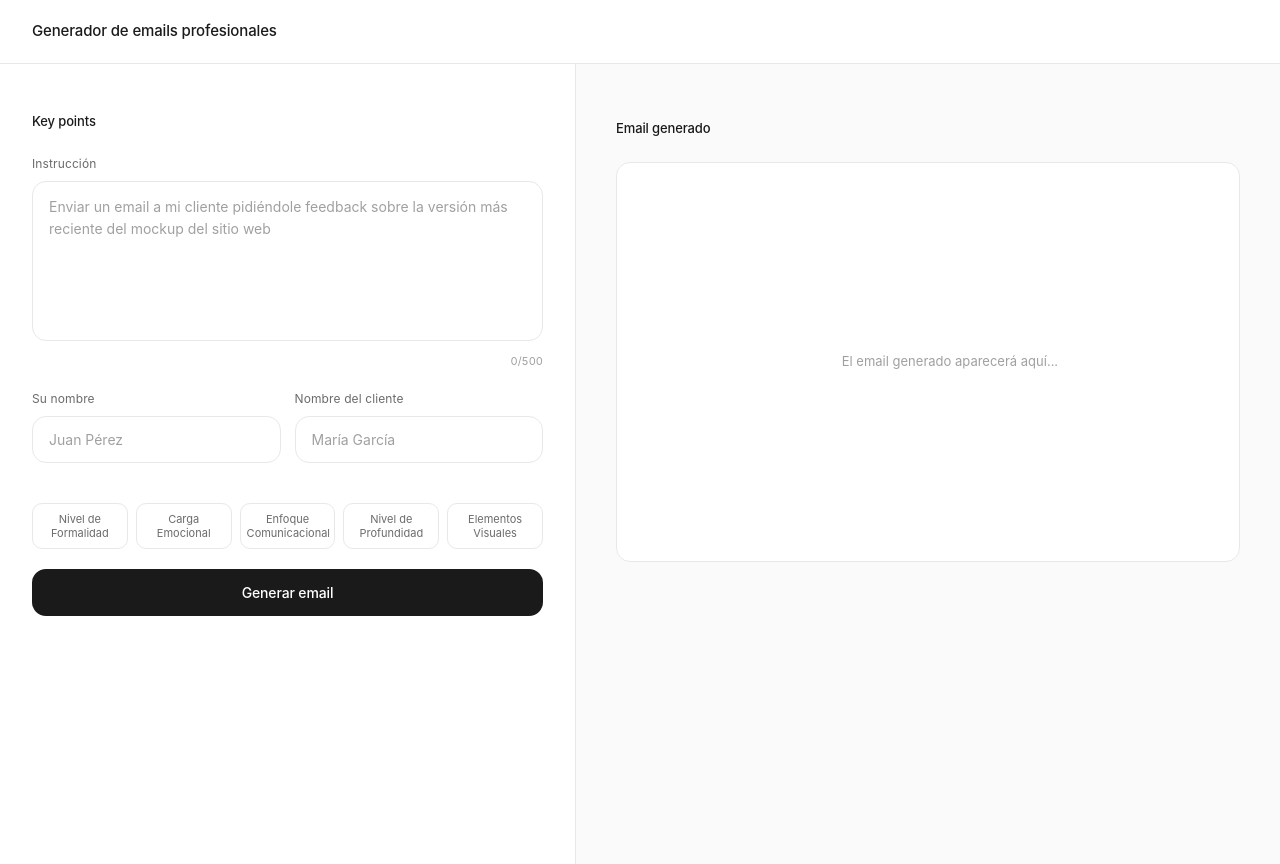
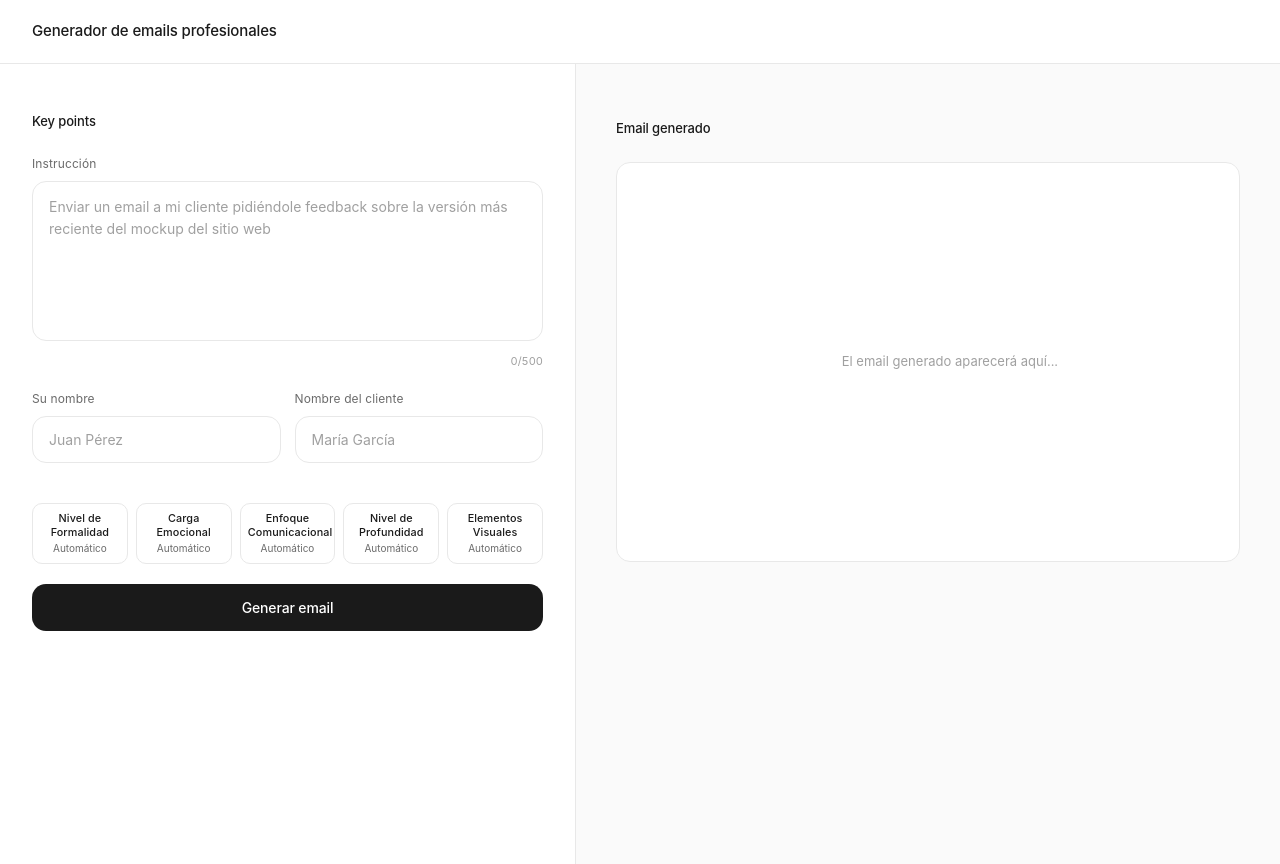
Before and after one commit to gonzalobh/orto, a plain HTML site: page index.html in a window 1280 px wide. Drawn offline with Linux system fonts and the light colour scheme.

Commit message:
Mejora filtros estratégicos con subtítulos y dropdown genérico

```diff
--- a/index.html
+++ b/index.html
@@ -147,7 +147,7 @@
       background: var(--bg-secondary);
       border: 1px solid var(--border-color);
       border-radius: 10px;
-      padding: 0.5rem 0.375rem;
+      padding: 0.5rem 0.45rem;
       font-size: 0.6875rem;
       line-height: 1.3;
       color: var(--text-secondary);
@@ -155,6 +155,22 @@
       text-align: center;
       cursor: pointer;
       transition: all 0.15s ease;
+    }
+
+    .strategy-title {
+      display: block;
+      color: var(--text-primary);
+      font-size: 0.675rem;
+      font-weight: 500;
+      letter-spacing: 0.01em;
+    }
+
+    .strategy-subtitle {
+      display: block;
+      margin-top: 0.18rem;
+      color: var(--text-secondary);
+      font-size: 0.625rem;
+      font-weight: 400;
     }
 
     .strategy-btn:hover,
@@ -607,17 +623,22 @@
 
           <div class="strategy-controls" aria-label="Controles estratégicos de comunicación">
             <div class="strategy-dropdown">
-              <button class="strategy-btn" type="button" data-profile="formalidad" aria-haspopup="true" aria-expanded="false" aria-controls="menuFormalidad">Nivel de Formalidad</button>
+              <button class="strategy-btn" type="button" data-profile="formalidad" aria-haspopup="true" aria-expanded="false" aria-controls="menuFormalidad">
+                <span class="strategy-title">Nivel de Formalidad</span>
+                <span class="strategy-subtitle" data-role="selected-value">Automático</span>
+              </button>
               <ul class="strategy-menu" id="menuFormalidad" role="menu" aria-label="Opciones de nivel de formalidad">
                 <li role="none"><button class="strategy-option selected" type="button" role="menuitemradio" aria-checked="true" data-profile="formalidad" data-value="Automático">Automático</button></li>
                 <li role="none"><button class="strategy-option" type="button" role="menuitemradio" aria-checked="false" data-profile="formalidad" data-value="Directo">Directo</button></li>
-                <li role="none"><button class="strategy-option" type="button" role="menuitemradio" aria-checked="false" data-profile="formalidad" data-value="Corporativo">Corporativo</button></li>
-                <li role="none"><button class="strategy-option" type="button" role="menuitemradio" aria-checked="false" data-profile="formalidad" data-value="Institucional">Institucional</button></li>
-                <li role="none"><button class="strategy-option" type="button" role="menuitemradio" aria-checked="false" data-profile="formalidad" data-value="Ejecutivo">Ejecutivo</button></li>
+                <li role="none"><button class="strategy-option" type="button" role="menuitemradio" aria-checked="false" data-profile="formalidad" data-value="Formal">Formal</button></li>
+                <li role="none"><button class="strategy-option" type="button" role="menuitemradio" aria-checked="false" data-profile="formalidad" data-value="Cercano">Cercano</button></li>
               </ul>
             </div>
             <div class="strategy-dropdown">
-              <button class="strategy-btn" type="button" data-profile="emocion" aria-haspopup="true" aria-expanded="false" aria-controls="menuEmocion">Carga Emocional</button>
+              <button class="strategy-btn" type="button" data-profile="emocion" aria-haspopup="true" aria-expanded="false" aria-controls="menuEmocion">
+                <span class="strategy-title">Carga Emocional</span>
+                <span class="strategy-subtitle" data-role="selected-value">Automático</span>
+              </button>
               <ul class="strategy-menu" id="menuEmocion" role="menu" aria-label="Opciones de carga emocional">
                 <li role="none"><button class="strategy-option selected" type="button" role="menuitemradio" aria-checked="true" data-profile="emocion" data-value="Automático">Automático</button></li>
                 <li role="none"><button class="strategy-option" type="button" role="menuitemradio" aria-checked="false" data-profile="emocion" data-value="Neutra">Neutra</button></li>
@@ -628,7 +649,10 @@
               </ul>
             </div>
             <div class="strategy-dropdown">
-              <button class="strategy-btn" type="button" data-profile="enfoque" aria-haspopup="true" aria-expanded="false" aria-controls="menuEnfoque">Enfoque Comunicacional</button>
+              <button class="strategy-btn" type="button" data-profile="enfoque" aria-haspopup="true" aria-expanded="false" aria-controls="menuEnfoque">
+                <span class="strategy-title">Enfoque Comunicacional</span>
+                <span class="strategy-subtitle" data-role="selected-value">Automático</span>
+              </button>
               <ul class="strategy-menu" id="menuEnfoque" role="menu" aria-label="Opciones de enfoque comunicacional">
                 <li role="none"><button class="strategy-option selected" type="button" role="menuitemradio" aria-checked="true" data-profile="enfoque" data-value="Automático">Automático</button></li>
                 <li role="none"><button class="strategy-option" type="button" role="menuitemradio" aria-checked="false" data-profile="enfoque" data-value="Informativo">Informativo</button></li>
@@ -639,9 +663,12 @@
               </ul>
             </div>
             <div class="strategy-dropdown">
-              <button class="strategy-btn" type="button" data-profile="profundidad" aria-haspopup="true" aria-expanded="false" aria-controls="menuProfundidad">Nivel de Profundidad</button>
+              <button class="strategy-btn" type="button" data-profile="profundidad" aria-haspopup="true" aria-expanded="false" aria-controls="menuProfundidad">
+                <span class="strategy-title">Nivel de Profundidad</span>
+                <span class="strategy-subtitle" data-role="selected-value">Automático</span>
+              </button>
               <ul class="strategy-menu" id="menuProfundidad" role="menu" aria-label="Opciones de nivel de profundidad">
-                <li role="none"><button class="strategy-option selected" type="button" role="menuitemradio" aria-checked="true" data-profile="profundidad" data-value="Automática">Automática</button></li>
+                <li role="none"><button class="strategy-option selected" type="button" role="menuitemradio" aria-checked="true" data-profile="profundidad" data-value="Automático">Automático</button></li>
                 <li role="none"><button class="strategy-option" type="button" role="menuitemradio" aria-checked="false" data-profile="profundidad" data-value="Breve">Breve</button></li>
                 <li role="none"><button class="strategy-option" type="button" role="menuitemradio" aria-checked="false" data-profile="profundidad" data-value="Estándar">Estándar</button></li>
                 <li role="none"><button class="strategy-option" type="button" role="menuitemradio" aria-checked="false" data-profile="profundidad" data-value="Detallado">Detallado</button></li>
@@ -649,7 +676,10 @@
               </ul>
             </div>
             <div class="strategy-dropdown">
-              <button class="strategy-btn" type="button" data-profile="visual" aria-haspopup="true" aria-expanded="false" aria-controls="menuVisual">Elementos Visuales</button>
+              <button class="strategy-btn" type="button" data-profile="visual" aria-haspopup="true" aria-expanded="false" aria-controls="menuVisual">
+                <span class="strategy-title">Elementos Visuales</span>
+                <span class="strategy-subtitle" data-role="selected-value">Automático</span>
+              </button>
               <ul class="strategy-menu" id="menuVisual" role="menu" aria-label="Opciones de elementos visuales">
                 <li role="none"><button class="strategy-option selected" type="button" role="menuitemradio" aria-checked="true" data-profile="visual" data-value="Automático">Automático</button></li>
                 <li role="none"><button class="strategy-option" type="button" role="menuitemradio" aria-checked="false" data-profile="visual" data-value="Ninguno">Ninguno</button></li>
@@ -722,6 +752,7 @@
     const translateButton = document.getElementById('translateButton');
     const translateMenu = document.getElementById('translateMenu');
     const charCount = document.getElementById('charCount');
+    const strategyControls = document.querySelector('.strategy-controls');
     const strategyButtons = Array.from(document.querySelectorAll('.strategy-btn'));
     const strategyMenus = Array.from(document.querySelectorAll('.strategy-menu'));
 
@@ -729,7 +760,7 @@
       formalidad: 'Automático',
       emocion: 'Automático',
       enfoque: 'Automático',
-      profundidad: 'Automática',
+      profundidad: 'Automático',
       visual: 'Automático'
     };
 
@@ -803,6 +834,12 @@
         opt.classList.toggle('selected', selected);
         opt.setAttribute('aria-checked', selected ? 'true' : 'false');
       });
+
+      const strategyButton = document.querySelector(`.strategy-btn[data-profile="${profileKey}"]`);
+      const subtitle = strategyButton?.querySelector('[data-role="selected-value"]');
+      if (subtitle) {
+        subtitle.textContent = selectedValue;
+      }
     }
 
     function getVisualInstruction(mode) {
@@ -999,28 +1036,33 @@ Nombre del cliente: ${clientName}
     copyButton.addEventListener('click', copyToClipboard);
     translateButton.addEventListener('click', toggleTranslateMenu);
     translateMenu.addEventListener('click', handleTranslationSelection);
-    strategyButtons.forEach((button) => {
-      button.addEventListener('click', () => toggleStrategyMenu(button));
-      button.addEventListener('keydown', (event) => {
-        if (event.key === 'ArrowDown' || event.key === 'Enter' || event.key === ' ') {
+    strategyControls.addEventListener('click', (event) => {
+      const option = event.target.closest('.strategy-option');
+      if (option) {
+        setStrategySelection(option);
+        closeAllStrategyMenus();
+        return;
+      }
+
+      const button = event.target.closest('.strategy-btn');
+      if (button) {
+        toggleStrategyMenu(button);
+      }
+    });
+
+    strategyControls.addEventListener('keydown', (event) => {
+      const button = event.target.closest('.strategy-btn');
+      if (button && (event.key === 'ArrowDown' || event.key === 'Enter' || event.key === ' ')) {
         event.preventDefault();
         openStrategyMenu(button);
         const menu = document.getElementById(button.getAttribute('aria-controls'));
-          const firstOption = menu?.querySelector('.strategy-option');
-          firstOption?.focus();
+        menu?.querySelector('.strategy-option')?.focus();
+        return;
       }
-      });
-    });
 
-    strategyMenus.forEach((menu) => {
-      menu.addEventListener('click', (event) => {
-        const option = event.target.closest('.strategy-option');
-        if (!option) return;
-        setStrategySelection(option);
-        closeAllStrategyMenus();
-      });
+      const menu = event.target.closest('.strategy-menu');
+      if (!menu) return;
 
-      menu.addEventListener('keydown', (event) => {
       const options = Array.from(menu.querySelectorAll('.strategy-option'));
       const currentIndex = options.indexOf(document.activeElement);
 
@@ -1053,7 +1095,6 @@ Nombre del cliente: ${clientName}
         trigger?.focus();
       }
     });
-    });
 
     document.addEventListener('click', (event) => {
       if (!translateDropdown.contains(event.target)) {
```
Lines whose indentation alone changed are shown as unchanged.
